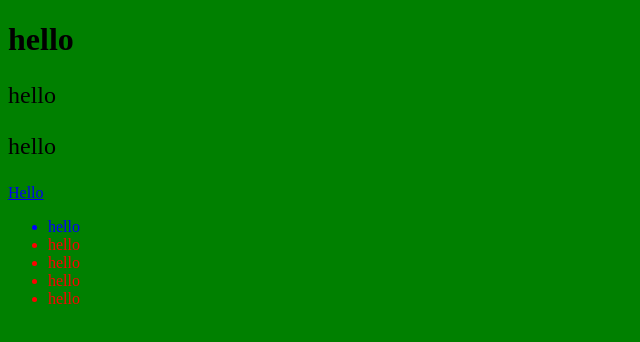
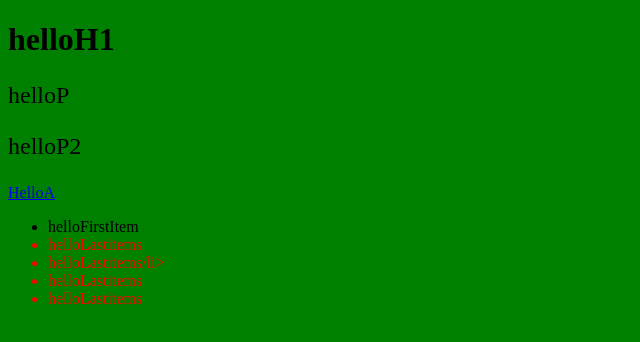
Before and after one commit to joelleoqiyi/fantastic-couscous, a plain HTML site: page index.html in a window 1280 px wide. Shown: the whole page, without its empty margins (0-640 px from the left). Drawn offline with Linux system fonts and the light colour scheme.

Commit message:
Update index.html

```diff
--- a/index.html
+++ b/index.html
@@ -3,22 +3,21 @@
     <head>
       <style>
         p{font-size: 24px;}
-#firstitem{color: blue;}
         .lastitems{color: red;}
         body{background-color: green;}
      </style>
    </head>
    <body>
-<h1>hello</h1>
-<p>hello</p>
-<p>hello</p>
-<a href="http://google.com">Hello</a>
+     <h1>helloH1</h1>
+     <p>helloP</p>
+     <p>helloP2</p>
+     <a href="http://google.com">HelloA</a>
      <ul>
-<li id="firstitem">hello</li>
-<li class="lastitems">hello</li>
-<li class="lastitems">hello</li>
-<li class="lastitems">hello</li>
-<li class="lastitems">hello</li>
+       <li id="firstitem">helloFirstItem</li>
+       <li class="lastitems">helloLastitems</li>
+       <li class="lastitems">helloLastitems/li>
+       <li class="lastitems">helloLastitems</li>
+       <li class="lastitems">helloLastitems</li>
     </ul>
   </body>
 </html>
```
Lines whose indentation alone changed are shown as unchanged.
